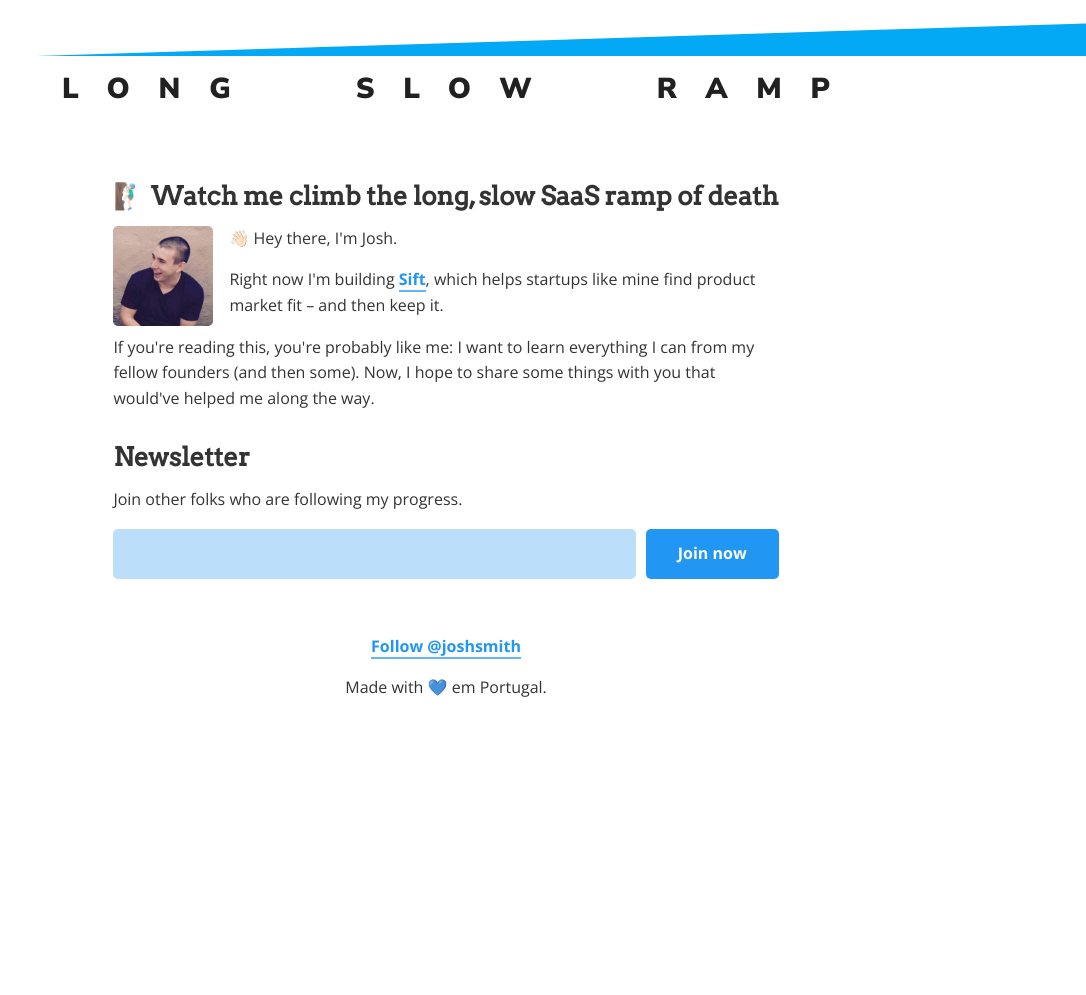
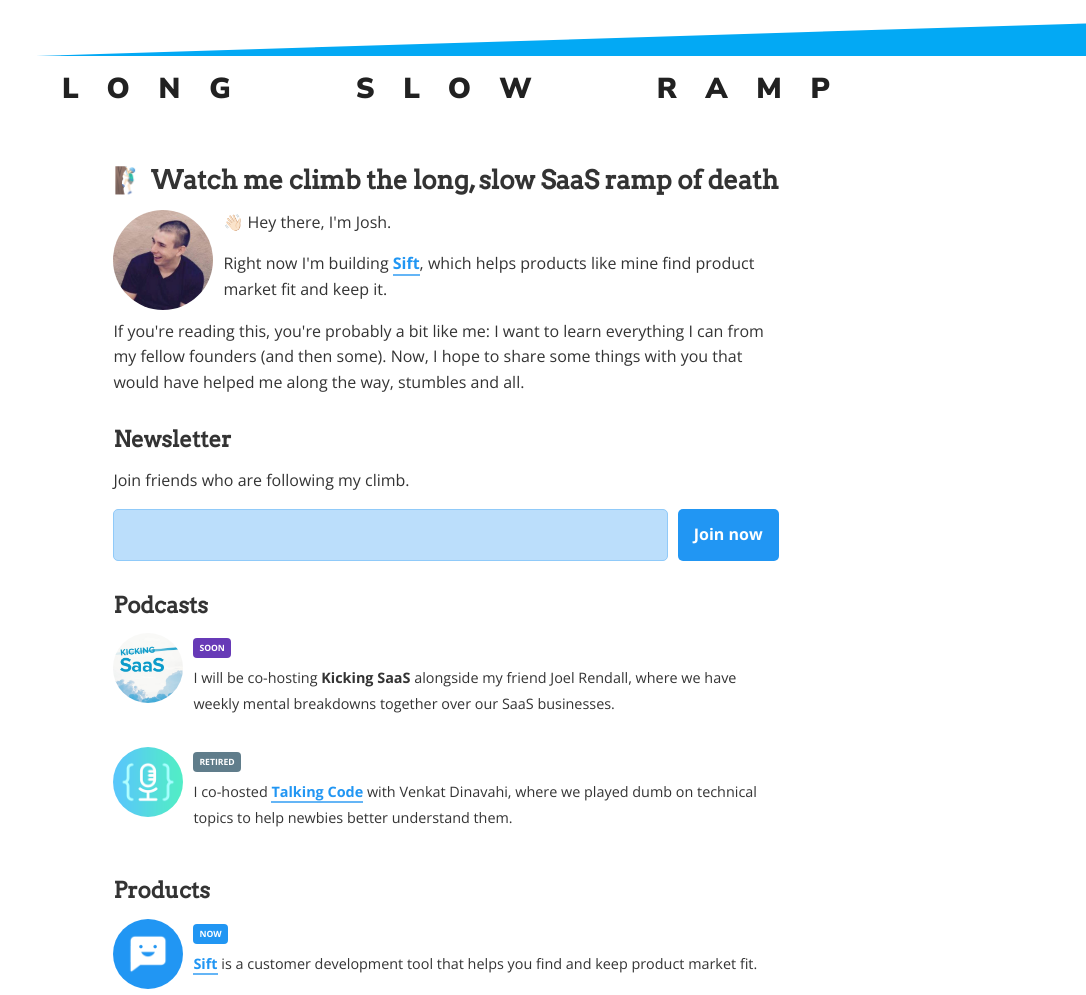
Before and after one commit to joshsmith/longslowramp, a Gatsby site: page / in a window 1280 px wide. Shown: the top 995 px of the page, without its empty margins (194-1280 px from the left). Before the commit the page ends 800 px from the top, so only its background shows below. Built offline with nearby package versions, Linux system fonts and the light colour scheme; Gatsby itself is replaced by a stand-in of ours.

Commit message:
Finish most of the basics

```diff
--- a/gatsby-config.js
+++ b/gatsby-config.js
@@ -6,6 +6,12 @@
   },
   plugins: [
     `gatsby-plugin-netlify-cms`,
+    {
+      resolve: "gatsby-plugin-mailchimp",
+      options: {
+        endpoint: "https://hellosift.us3.list-manage.com/subscribe/post?u=25b7cdaaf8652ed99f7511154&amp;id=534b1f2acf",
+      },
+    },
     `gatsby-plugin-react-helmet`,
     {
       resolve: `gatsby-source-filesystem`,
--- a/package.json
+++ b/package.json
@@ -7,6 +7,7 @@
   "dependencies": {
     "gatsby": "^2.10.4",
     "gatsby-image": "^2.2.3",
+    "gatsby-plugin-mailchimp": "^5.1.0",
     "gatsby-plugin-manifest": "^2.2.0",
     "gatsby-plugin-netlify": "^2.1.0",
     "gatsby-plugin-netlify-cms": "^4.1.0",
--- /dev/null
+++ b/src/components/Basic.js
@@ -0,0 +1,60 @@
+import React from 'react'
+import styled from "styled-components"
+
+const BadgeInner = styled.span`
+  background: ${props =>
+    props.new ? "#673AB7" : props.now ? "#2196F3" : "#607d8b"};
+  border-radius: 4px;
+  color: white;
+  font-size: 0.6em;
+  font-weight: 700;
+  padding: 4px 6px;
+  text-transform: uppercase;
+`
+
+const Badge = props => (
+  <>
+    {props.block ? (
+      <p style={{ marginBottom: "0.25em" }}>
+        <BadgeInner {...props} />
+      </p>
+
+    ) : (
+      <BadgeInner {...props} />
+    )}
+  </>
+)
+
+const LargeIcon = styled.div`
+  min-width: 100px;
+  width: 100px;
+  height: 100px;
+  max-width: 100px;
+  border-radius: 50px;
+  overflow: hidden;
+`
+
+const Product = styled.span`
+  display: flex;
+  font-size: 0.9em;
+  margin-bottom: 1em;
+`
+
+const ProductDetails = styled.div`
+  margin-left: 10px;
+`
+
+const Section = styled.div`
+  margin-top: 2em;
+`
+
+const SmallIcon = styled.div`
+  min-width: 70px;
+  width: 70px;
+  height: 70px;
+  max-width: 70px;
+  border-radius: 35px;
+  overflow: hidden;
+`
+
+export { Badge, LargeIcon, Product, ProductDetails, Section, SmallIcon }
--- /dev/null
+++ b/src/components/Icons/KickingSaaS.js
@@ -0,0 +1,32 @@
+import React from "react"
+import { useStaticQuery, graphql } from "gatsby"
+import Img from "gatsby-image"
+
+/*
+ * This component is built using `gatsby-image` to automatically serve optimized
+ * images with lazy loading and reduced file sizes. The image is loaded using a
+ * `useStaticQuery`, which allows us to load the image from directly within this
+ * component, rather than having to pass the image data down from pages.
+ *
+ * For more information, see the docs:
+ * - `gatsby-image`: https://gatsby.dev/gatsby-image
+ * - `useStaticQuery`: https://www.gatsbyjs.org/docs/use-static-query/
+ */
+
+const KickingSaaS = () => {
+  const data = useStaticQuery(graphql`
+    query {
+      placeholderImage: file(relativePath: { eq: "kicking-saas.jpg" }) {
+        childImageSharp {
+          fluid(maxWidth: 200) {
+            ...GatsbyImageSharpFluid
+          }
+        }
+      }
+    }
+  `)
+
+  return <Img fluid={data.placeholderImage.childImageSharp.fluid} />
+}
+
+export default KickingSaaS
--- /dev/null
+++ b/src/components/Icons/Sift.js
@@ -0,0 +1,32 @@
+import React from "react"
+import { useStaticQuery, graphql } from "gatsby"
+import Img from "gatsby-image"
+
+/*
+ * This component is built using `gatsby-image` to automatically serve optimized
+ * images with lazy loading and reduced file sizes. The image is loaded using a
+ * `useStaticQuery`, which allows us to load the image from directly within this
+ * component, rather than having to pass the image data down from pages.
+ *
+ * For more information, see the docs:
+ * - `gatsby-image`: https://gatsby.dev/gatsby-image
+ * - `useStaticQuery`: https://www.gatsbyjs.org/docs/use-static-query/
+ */
+
+const Sift = () => {
+  const data = useStaticQuery(graphql`
+    query {
+      placeholderImage: file(relativePath: { eq: "sift-twitter.png" }) {
+        childImageSharp {
+          fluid(maxWidth: 200) {
+            ...GatsbyImageSharpFluid
+          }
+        }
+      }
+    }
+  `)
+
+  return <Img fluid={data.placeholderImage.childImageSharp.fluid} />
+}
+
+export default Sift
--- /dev/null
+++ b/src/components/Icons/TalkingCode.js
@@ -0,0 +1,32 @@
+import React from "react"
+import { useStaticQuery, graphql } from "gatsby"
+import Img from "gatsby-image"
+
+/*
+ * This component is built using `gatsby-image` to automatically serve optimized
+ * images with lazy loading and reduced file sizes. The image is loaded using a
+ * `useStaticQuery`, which allows us to load the image from directly within this
+ * component, rather than having to pass the image data down from pages.
+ *
+ * For more information, see the docs:
+ * - `gatsby-image`: https://gatsby.dev/gatsby-image
+ * - `useStaticQuery`: https://www.gatsbyjs.org/docs/use-static-query/
+ */
+
+const TalkingCode = () => {
+  const data = useStaticQuery(graphql`
+    query {
+      placeholderImage: file(relativePath: { eq: "talking-code.png" }) {
+        childImageSharp {
+          fluid(maxWidth: 200) {
+            ...GatsbyImageSharpFluid
+          }
+        }
+      }
+    }
+  `)
+
+  return <Img fluid={data.placeholderImage.childImageSharp.fluid} />
+}
+
+export default TalkingCode
--- /dev/null
+++ b/src/components/Intro.js
@@ -0,0 +1,53 @@
+import React from "react"
+import styled from "styled-components"
+
+import { LargeIcon } from "./Basic"
+import Avatar from "./Avatar"
+
+const FlexDiv = styled.div`
+  display: flex;
+`
+
+const IntroText = styled.div`
+  margin-left: 10px;
+`
+
+const IntroWrapper = styled.div`
+  margin-top: 3em;
+`
+
+const Intro = () => (
+  <IntroWrapper>
+    <h2>
+      <span role="img" aria-label="climb">
+        🧗🏻‍♂️
+      </span>{" "}
+      Watch me climb the long, slow SaaS ramp of death
+    </h2>
+    <FlexDiv>
+      <LargeIcon>
+        <Avatar />
+      </LargeIcon>
+      <IntroText>
+        <p>
+          <span role="img" aria-label="wave">
+            👋🏻
+          </span>{" "}
+          Hey there, I'm Josh.
+        </p>
+        <p>
+          Right now I'm building <a href="https://hellosift.com">Sift</a>, which
+          helps products like mine find product market fit and keep it.
+        </p>
+      </IntroText>
+    </FlexDiv>
+    <p>
+      If you're reading this, you're probably a bit like me: I want to learn
+      everything I can from my fellow founders (and then some). Now, I hope to
+      share some things with you that would have helped me along the way,
+      stumbles and all.
+    </p>
+  </IntroWrapper>
+)
+
+export default Intro
--- /dev/null
+++ b/src/components/Newsletter.js
@@ -0,0 +1,101 @@
+import React, { useState } from "react"
+import addToMailchimp from "gatsby-plugin-mailchimp"
+import styled from "styled-components"
+
+import { Section } from "./Basic"
+
+const FlexForm = styled.form`
+  display: flex;
+`
+
+const EmailInput = styled.input`
+  border-radius: 5px;
+  flex: 1;
+  padding: 0.75em 1em;
+`
+
+const JoinButton = styled.button`
+  margin-left: 10px;
+  padding: 0.75em 1em;
+`
+
+const SignupSuccess = styled.p`
+  color: #4caf50;
+  font-size: 1em;
+  font-weight: 700;
+  padding: 1em 0;
+`
+
+const SignupError = styled.p`
+  color: #f44336;
+  font-size: 0.8em;
+
+  a {
+    font-weight: normal;
+  }
+`
+
+const Newsletter = () => {
+  const [email, setEmail] = useState("")
+  const [mailchimpLoading, setMailchimpLoading] = useState(false)
+  const [mailchimpSuccess, setMailchimpSuccess] = useState(null)
+  const [mailchimpMessage, setMailchimpMessage] = useState(null)
+
+  const handleSubmit = e => {
+    e.preventDefault()
+    if (!email) return
+
+    setMailchimpLoading(true)
+    addToMailchimp(email)
+      .then(data => {
+        setMailchimpLoading(false)
+        const { result, msg } = data
+        const success = result === "success"
+        setMailchimpSuccess(success)
+        if (!success) setMailchimpMessage(msg)
+      })
+      .catch(() => {
+        setMailchimpLoading(false)
+        setMailchimpSuccess(false)
+        setMailchimpMessage("An unexpected error occurred. Please try again.")
+      })
+  }
+
+  const handleChange = event => {
+    const newEmail = event.target.value
+    if (!newEmail) setMailchimpMessage(null)
+    setEmail(newEmail)
+  }
+
+  return (
+    <Section>
+      <h3>Newsletter</h3>
+      <p>Join friends who are following my climb.</p>
+      {mailchimpSuccess ? (
+        <SignupSuccess>
+          <span role="img" aria-label="yay">
+            🎉
+          </span>{" "}
+          Thanks for joining me! You're good to go.
+        </SignupSuccess>
+      ) : (
+        <FlexForm onSubmit={e => handleSubmit(e)}>
+          <EmailInput
+            name="email"
+            type="email"
+            value={email}
+            onChange={handleChange}
+          />
+          <JoinButton>
+            {mailchimpLoading ? "Joining..." : "Join now"}
+          </JoinButton>
+        </FlexForm>
+      )}
+      {!mailchimpSuccess && mailchimpMessage && (
+        <SignupError dangerouslySetInnerHTML={{ __html: mailchimpMessage }} />
+      )}
+    </Section>
+  )
+}
+
+export default Newsletter
--- /dev/null
+++ b/src/components/Podcasts.js
@@ -0,0 +1,45 @@
+import React from 'react'
+
+import { Badge, Product, ProductDetails, Section, SmallIcon } from "./Basic"
+import KickingSaaS from "./Icons/KickingSaaS"
+import TalkingCode from "./Icons/TalkingCode"
+
+const Podcasts = () => (
+  <Section>
+    <h3>Podcasts</h3>
+    <div>
+      <Product>
+        <SmallIcon>
+          <a href="http://www.kickingsaas.fm/">
+            <KickingSaaS />
+          </a>
+        </SmallIcon>
+        <ProductDetails>
+          <Badge block new>Soon</Badge>
+          <p>
+            I will be co-hosting <strong>Kicking SaaS</strong> alongside my
+            friend Joel Rendall, where we have weekly mental breakdowns together
+            over our SaaS businesses.
+          </p>
+        </ProductDetails>
+      </Product>
+      <Product>
+        <SmallIcon>
+          <a href="http://www.talkingcode.com">
+            <TalkingCode />
+          </a>
+        </SmallIcon>
+        <ProductDetails>
+          <Badge block>Retired</Badge>
+          <p>
+            I co-hosted <a href="http://www.talkingcode.com/">Talking Code</a>{" "}
+            with Venkat Dinavahi, where we played dumb on technical topics to
+            help newbies better understand them.
+          </p>
+        </ProductDetails>
+      </Product>
+    </div>
+  </Section>
+)
+
+export default Podcasts
--- /dev/null
+++ b/src/components/Products.js
@@ -0,0 +1,28 @@
+import React from "react"
+
+import { Badge, Product, ProductDetails, Section, SmallIcon } from "./Basic"
+import Sift from "./Icons/Sift"
+
+const Products = () => (
+  <Section>
+    <h3>Products</h3>
+    <div>
+      <Product>
+        <SmallIcon>
+          <a href="https://hellosift.com">
+            <Sift />
+          </a>
+        </SmallIcon>
+        <ProductDetails>
+          <Badge block now>Now</Badge>
+          <p>
+            <a href="https://hellosift.com">Sift</a> is a customer development
+            tool that helps you find and keep product market fit.
+          </p>
+        </ProductDetails>
+      </Product>
+    </div>
+  </Section>
+)
+
+export default Products
--- a/src/components/layout.css
+++ b/src/components/layout.css
@@ -47,6 +47,10 @@
   font-weight: 700;
   text-decoration: none;
   -webkit-text-decoration-skip: objects;
+}
+a:visited {
+  border-bottom-color: #7986CB;
+  color: #3F51B5;
 }
 a:active,
 a:hover {
@@ -130,11 +134,14 @@
 }
 input {
   background: #BBDEFB;
+  border: 1px solid #90CAF9;
   color: #0D47A1;
+  min-width: 100px;
   padding: 4px 10px;
 }
 input:focus {
   background: #E3F2FD;
+  border: 1px solid #2196F3;
 }
 button {
   background: #2196F3;
@@ -144,6 +151,7 @@
   font-size: 1em;
   font-weight: 700;
   padding: 4px 10px;
+  white-space: nowrap;
 }
 button:hover {
   background: #1976D2;
--- a/src/components/layout.js
+++ b/src/components/layout.js
@@ -36,7 +36,7 @@
       <p>
         <a
           href="https://twitter.com/joshsmith"
-          class="twitter-follow-button"
+          className="twitter-follow-button"
           data-size="large"
           data-show-count="false"
         >
--- a/src/pages/index.js
+++ b/src/pages/index.js
@@ -2,69 +2,18 @@
 
 import Layout from "../components/layout"
 import SEO from "../components/seo"
-import Avatar from "../components/Avatar"
+import Intro from "../components/Intro"
+import Newsletter from "../components/Newsletter"
+import Podcasts from "../components/Podcasts"
+import Products from "../components/Products"
 
 const IndexPage = () => (
   <Layout>
     <SEO title="Home" />
-    <div style={{ marginTop: "4em" }}>
-      <h2>
-        <span role="img" aria-label="climb">
-          🧗🏻‍♂️
-        </span>{" "}
-        Watch me climb the long, slow SaaS ramp of death
-      </h2>
-      <div style={{ display: "flex" }}>
-        <div
-          style={{
-            minWidth: 100,
-            width: 100,
-            height: 100,
-            maxWidth: 100,
-            borderRadius: 5,
-            overflow: "hidden",
-          }}
-        >
-          <Avatar />
-        </div>
-        <div style={{ marginLeft: "1em" }}>
-          <p>
-            <span role="img" aria-label="wave">
-              👋🏻
-            </span>{" "}
-            Hey there, I'm Josh.
-          </p>
-          <p>
-            Right now I'm building <a href="https://hellosift.com">Sift</a>,
-            which helps startups like mine find product market fit – and then
-            keep it.
-          </p>
-        </div>
-      </div>
-      <p>
-        If you're reading this, you're probably like me: I want to learn
-        everything I can from my fellow founders (and then some). Now, I hope to
-        share some things with you that would've helped me along the way.
-      </p>
-    </div>
-    <div style={{ marginTop: "2em" }}>
-      <h2>Newsletter</h2>
-      <p>Join other folks who are following my progress.</p>
-      <div style={{ display: "flex" }}>
-        <input
-          type="email"
-          style={{ borderRadius: 5, flex: 1, padding: "0.75em 1em" }}
-        ></input>
-        <button
-          style={{
-            marginLeft: 10,
-            padding: "0.75em 2em",
-          }}
-        >
-          Join now
-        </button>
-      </div>
-    </div>
+    <Intro />
+    <Newsletter />
+    <Podcasts />
+    <Products />
   </Layout>
 )
 
```
Also changed, not shown: src/images/kicking-saas.jpg (added), src/images/sift-twitter.png (added), src/images/talking-code.png (added), 1 other file.
